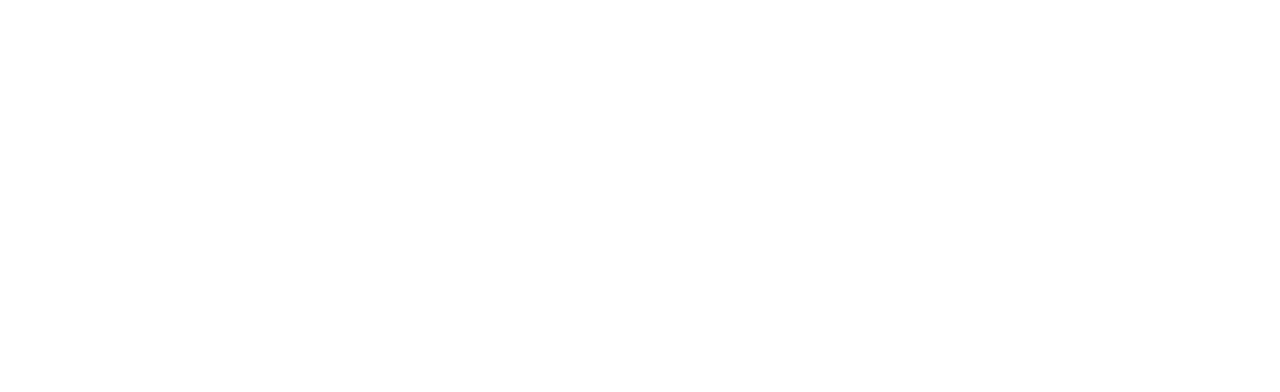
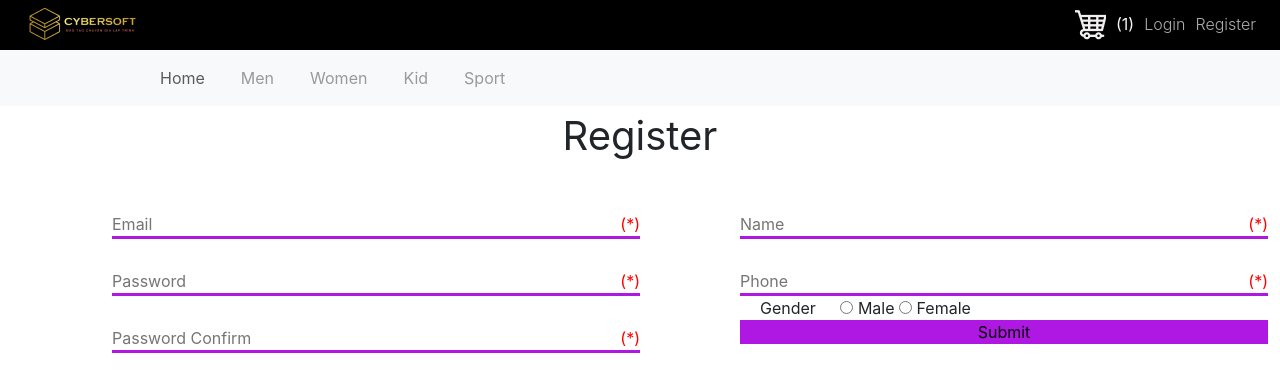
Before and after one commit to nxhuy1697/capstone2, a plain HTML site: page Register.html in a window 1280 px wide. Drawn offline with nearby package versions, Linux system fonts and the light colour scheme; files that its build step writes are made by us from their sources.

Commit message:
register

```diff
--- a/Register.html
+++ b/Register.html
@@ -0,0 +1,134 @@
+<!DOCTYPE html>
+<html lang="en">
+  <head>
+    <title>Register</title>
+    <!-- Required meta tags -->
+    <meta charset="utf-8" />
+    <meta
+      name="viewport"
+      content="width=device-width, initial-scale=1, shrink-to-fit=no"
+    />
+
+    <!-- Bootstrap CSS v5.2.0-beta1 -->
+    <link
+      rel="stylesheet"
+      href="https://cdn.jsdelivr.net/npm/bootstrap@5.2.0-beta1/dist/css/bootstrap.min.css"
+      integrity="sha384-0evHe/X+R7YkIZDRvuzKMRqM+OrBnVFBL6DOitfPri4tjfHxaWutUpFmBp4vmVor"
+      crossorigin="anonymous"
+    />
+
+    <!-- css -->
+    <link rel="stylesheet" href="./css/Register.css" />
+  </head>
+  <body>
+    <!-- header  -->
+    <header>
+      <div class="container">
+        <div class="logo">
+          <a href="#"> <img src="./img/image 3.png" alt="" /></a>
+        </div>
+        <div class="header-right">
+          <div class="icon">
+            <a href="#"><img src="./img/giohang.png" alt="" /></a>
+            (1)
+          </div>
+          <div class="login"><a href="#">Login</a></div>
+          <div class="register"><a href="#">Register</a></div>
+        </div>
+      </div>
+    </header>
+
+    <!-- menu  -->
+    <div class="menu">
+      <nav class="navbar navbar-expand-lg navbar-light bg-light">
+        <div class="container-fluid">
+          <button
+            class="navbar-toggler"
+            type="button"
+            data-bs-toggle="collapse"
+            data-bs-target="#navbarNav"
+            aria-controls="navbarNav"
+            aria-expanded="false"
+            aria-label="Toggle navigation"
+          >
+            <span class="navbar-toggler-icon"></span>
+          </button>
+          <div class="collapse navbar-collapse" id="navbarNav">
+            <ul class="navbar-nav">
+              <li class="nav-item">
+                <a class="nav-link active" aria-current="page" href="#">Home</a>
+              </li>
+              <li class="nav-item">
+                <a class="nav-link" href="#">Men</a>
+              </li>
+              <li class="nav-item">
+                <a class="nav-link" href="#">Women</a>
+              </li>
+              <li class="nav-item">
+                <a class="nav-link" href="#">Kid</a>
+              </li>
+              <li class="nav-item">
+                <a class="nav-link" href="#">Sport</a>
+              </li>
+            </ul>
+          </div>
+        </div>
+      </nav>
+    </div>
+    <!-- register -->
+    <div class="register">
+      <div class="container">
+        <div class="title">
+          <p>Register</p>
+        </div>
+        <div class="reg-content">
+          <div class="reg-left">
+            <div class="input">
+              <input placeholder="Email" />
+              <span>(*)</span>
+            </div>
+            <div class="input">
+              <input type="Password" placeholder="Password" /> <span>(*)</span>
+            </div>
+            <div class="input">
+              <input type="Password Confirm" placeholder="Password Confirm" />
+              <span>(*)</span>
+            </div>
+          </div>
+          <div class="reg-right">
+            <div class="input">
+              <input placeholder="Name" />
+              <span>(*)</span>
+            </div>
+            <div class="input">
+              <input placeholder="Phone" />
+              <span>(*)</span>
+            </div>
+            <div class="gender">
+              <span>Gender</span>
+              <input id="male" type="radio" name="selector" />
+              <label for="male">Male</label>
+              <input id="female" type="radio" name="selector" />
+              <label for="female">Female</label>
+            </div>
+            <button class="btn-submit" type="submit">Submit</button>
+          </div>
+        </div>
+      </div>
+    </div>
+
+    <!-- Bootstrap JavaScript Libraries -->
+    <script
+      src="https://cdn.jsdelivr.net/npm/@popperjs/core@2.11.5/dist/umd/popper.min.js"
+      integrity="sha384-Xe+8cL9oJa6tN/veChSP7q+mnSPaj5Bcu9mPX5F5xIGE0DVittaqT5lorf0EI7Vk"
+      crossorigin="anonymous"
+    ></script>
+
+    <script
+      src="https://cdn.jsdelivr.net/npm/bootstrap@5.2.0-beta1/dist/js/bootstrap.min.js"
+      integrity="sha384-kjU+l4N0Yf4ZOJErLsIcvOU2qSb74wXpOhqTvwVx3OElZRweTnQ6d31fXEoRD1Jy"
+      crossorigin="anonymous"
+    ></script>
+    <script src="./Controler/Register.js"></script>
+  </body>
+</html>
--- a/scss/Pages/Register.scss
+++ b/scss/Pages/Register.scss
@@ -0,0 +1,156 @@
+@import "../Base/base";
+@import "../Themes/variable";
+header {
+    background-color: $c1-bg-c;
+    .container {
+      color: $c1-text-c;
+      display: flex;
+      flex-direction: row;
+      justify-content: space-between;
+      align-items: center;
+      padding: 8px 24px 10px 24px;
+      // .logo {
+      // }
+      .header-right {
+        display: flex;
+        justify-content: space-around;
+        gap: 10px;
+        align-items: center;
+        .icon {
+          display: flex;
+          align-items: center;
+          gap: 10px;
+        }
+        .login {
+          a {
+            color: $c1-text-c;
+
+            opacity: 0.7;
+            font-size: $c1-text-s;
+            font-weight: $c1-text-w;
+            transition: all 0.3s;
+            &:hover {
+              opacity: 1;
+            }
+          }
+        }
+        .register {
+          a {
+            color: $c1-text-c;
+            opacity: 0.7;
+            font-size: $c1-text-s;
+            font-weight: $c1-text-w;
+            transition: all 0.3s;
+            &:hover {
+              opacity: 1;
+            }
+          }
+        }
+      }
+    }
+  }
+  .menu {
+    .navbar {
+      padding-left: 140px;
+      .navbar-nav {
+        .nav-item {
+          margin-right: 20px;
+          display: inline-block;
+          position: relative;
+
+          .nav-link {
+            opacity: 0.7;
+
+            &:hover {
+              color: $c2-text-c;
+              opacity: 1;
+              transition: width 0.5s;
+              &::after {
+                display: block;
+              }
+            }
+            &::after {
+              content: "";
+              position: absolute;
+              width: 100%;
+              height: 1px;
+              background-color: $c1-bg-c;
+              bottom: 0;
+              left: 0px;
+              display: none;
+              transition: width 0.5s;
+            }
+          }
+        }
+      }
+    }
+  }
+  .register{
+    .container{
+        p{
+        font-weight:$c2-text-w;
+        font-size: $c2-text-s4;
+        text-align: center;
+        }
+        .reg-content{
+            display: flex;
+            justify-content: space-around;
+            gap: 100px;
+            padding: 0 100px;
+            .reg-left{
+                display: flex;
+                flex-direction: column;
+                flex: 0 0 50%;
+                position: relative;
+                width: 520px;
+                .input{
+                    border-bottom: 3px solid $c1-ip-c;
+                    padding-top: 30px;
+                    input{
+                        outline: none;
+                        border: none;
+                    }
+                    span{
+                        position: absolute;
+                        right: 0;
+                        color: $c5-text-c;
+                    }
+                }
+
+            }
+            .reg-right{
+                display: flex;
+                flex-direction: column;
+                flex: 0 0 50%;
+                position: relative;
+                width: 520px;
+                .input{
+                    border-bottom: 3px solid $c1-ip-c;
+                    padding-top: 30px;
+                    input{
+                        outline: none;
+                        border: none;
+
+                    }
+                    span{
+                        position: absolute;
+                        right: 0;
+                        color: $c5-text-c;
+                    }
+
+                }
+                .gender{
+
+                  span{
+                    padding: 10px 20px;
+                  }
+                }
+              .btn-submit{
+
+                background: $c1-ip-c;
+              }
+
+            }
+        }
+    }
+  }
```
Also changed, not shown: scss/Pages/Detail.scss (line endings or trailing spaces).
